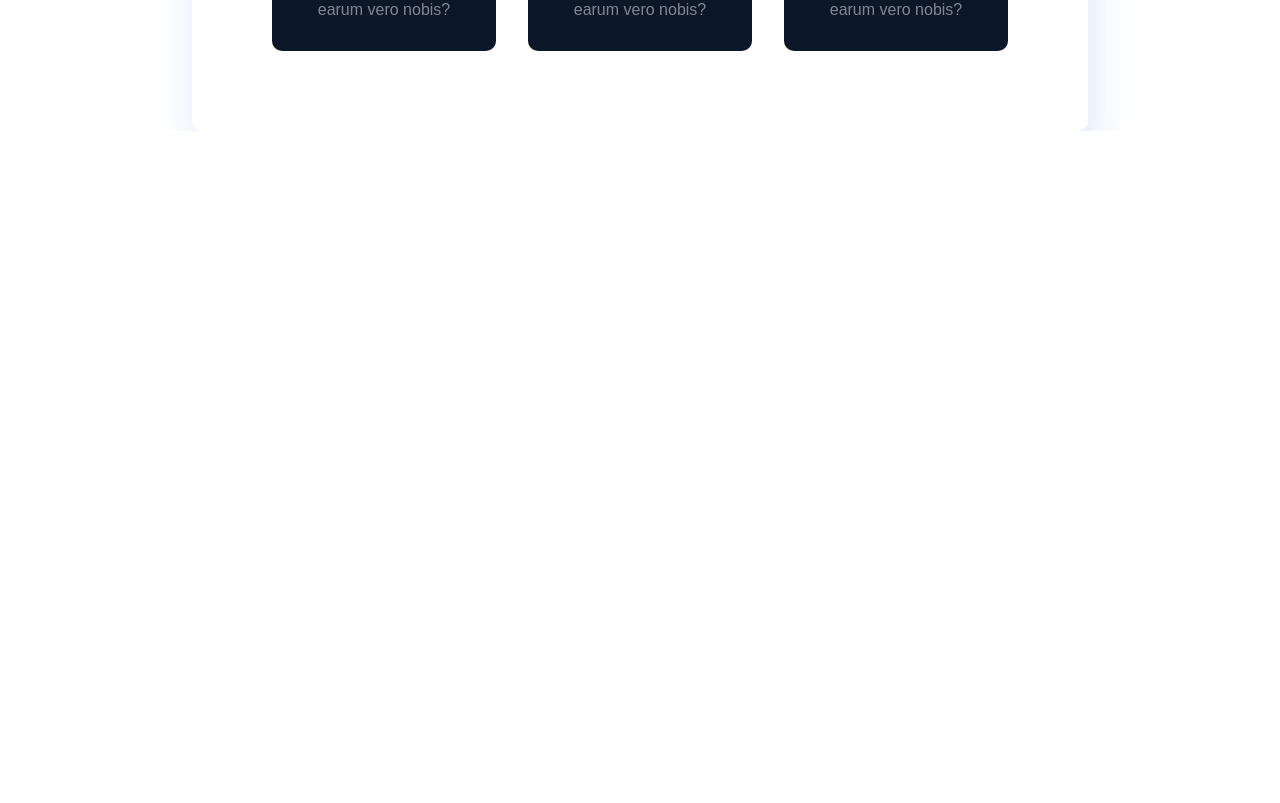
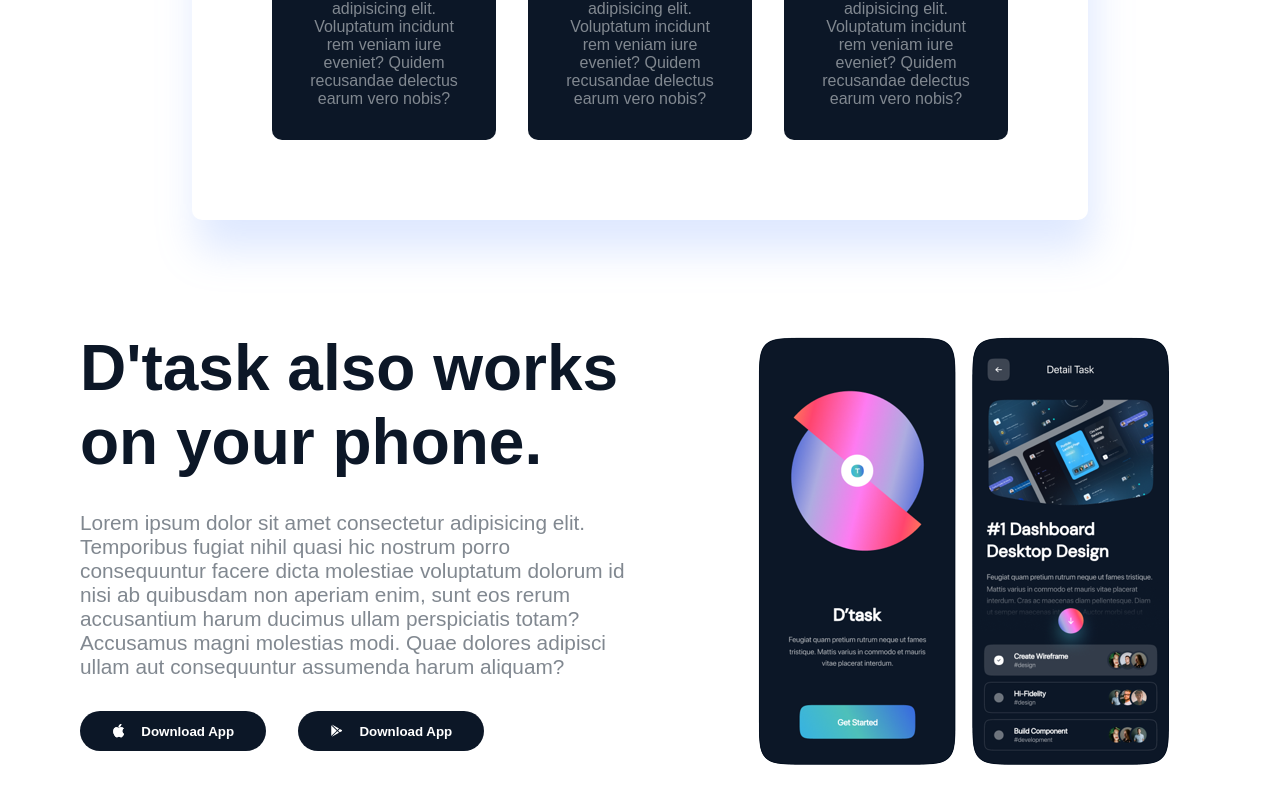
Before and after one commit to Atik2788/Animated-Website, a React (Vite) app: page / in a window 1280 px wide. Shown: the part 3384-4187 px from the top of the page. Before the commit the page ends 3515 px from the top, so only its background shows below. Built offline with nearby package versions, Linux system fonts and the light colour scheme.

Commit message:
completing the distribution section

```diff
--- a/src/App.jsx
+++ b/src/App.jsx
@@ -1,6 +1,6 @@
 import './app.scss'
 
-import {Home, Navbar, DashboardPreview, AnaLytics, Feature } from "./Components/index"
+import {Home, Navbar, DashboardPreview, AnaLytics, Feature, Distribution } from "./Components/index"
 
 const App = () => {
   return (
@@ -10,6 +10,7 @@ const App = () => {
       <DashboardPreview/>
       <AnaLytics/>
       <Feature/>
+      <Distribution/>
     </div>
   );
 };
--- /dev/null
+++ b/src/Components/Distribution.jsx
@@ -0,0 +1,29 @@
+import '../Styles/distribution.scss'
+import { IoLogoGooglePlaystore } from 'react-icons/io5'
+import {BsApple} from "react-icons/bs"
+import {twophones} from '../Images'
+
+const Distribution = () => {
+  return (
+    <div className='app__distribution'>
+        <div className="distribution__container">
+            <div className="left__distribution">
+                <div className="distribution__text">
+                    <h1>D'task also works on your phone.</h1>
+                    <p>Lorem ipsum dolor sit amet consectetur adipisicing elit. Temporibus fugiat nihil quasi hic nostrum porro consequuntur facere dicta molestiae voluptatum dolorum id nisi ab quibusdam non aperiam enim, sunt eos rerum accusantium harum ducimus ullam perspiciatis totam? Accusamus magni molestias modi. Quae dolores adipisci ullam aut consequuntur assumenda harum aliquam?</p>
+                </div>
+                <div className="distribution__buttons">
+                    <button> <BsApple/> Download App</button>
+                    <button><IoLogoGooglePlaystore/> Download App</button>
+                </div>
+            </div>
+
+            <div className="right__distribution">
+                <img src={twophones} alt=""  draggable={false}/>
+            </div>
+        </div>
+    </div>
+  )
+}
+
+export default Distribution
--- a/src/Components/index.js
+++ b/src/Components/index.js
@@ -4,6 +4,7 @@ import DashboardPreview from "./DashboardPreview";
 import AnaLytics from "./Analytics";
 import Feature from './Feature';
 import Control from './Control.jsx';
+import Distribution from './Distribution.jsx';
 
 
 export {
@@ -12,5 +13,6 @@ export {
     DashboardPreview,
     AnaLytics,
     Feature,
-    Control
+    Control,
+    Distribution
 }
--- a/src/Styles/control.scss
+++ b/src/Styles/control.scss
@@ -5,7 +5,7 @@
 .feature__controls{
     width: 70%;
     position: absolute;
-    bottom: -40%;
+    bottom: -50%;
     left: 0;
     right: 0;
     margin: auto;
--- /dev/null
+++ b/src/Styles/distribution.scss
@@ -0,0 +1,50 @@
+@import './variables';
+@import './constant';
+
+.app__distribution{
+    padding: 40% $md-gap 10% $md-gap;
+
+    .distribution__container{
+        @include flexAlign;
+
+        .left__distribution{
+            flex: 1;
+            @include flexDirection;
+            gap: $lg-gap;
+
+            .distribution__text{
+                @include flexDirection;
+                gap: $lg-gap;
+
+                h1{
+                    font-size: 4rem;
+                    color: $primary-color;
+                }
+
+                p{
+                    font-size: 1.3rem;
+                    color: $neutral-color
+                }
+            }
+
+            .distribution__buttons{
+                @include flexAlign;
+                gap: $lg-gap;
+
+                button{
+                    @include button;
+                    background-color: $primary-color;
+                    color: $secondary-color;
+                    gap: $sm-gap;
+                    @include flexAlign;
+                }
+            }
+        }
+
+        .right__distribution{
+            flex: 1;
+            @include flexAlign;
+            justify-content: flex-end;
+        }
+    }
+}
```
